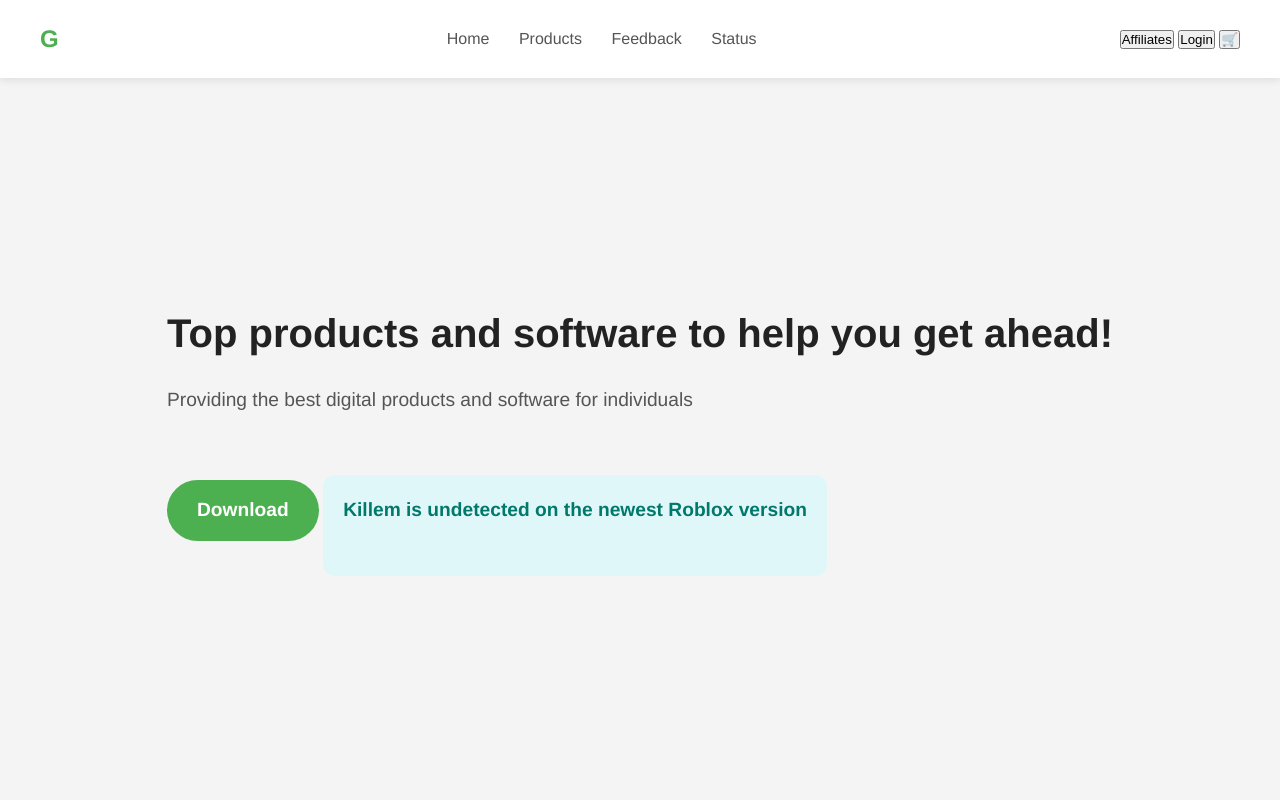
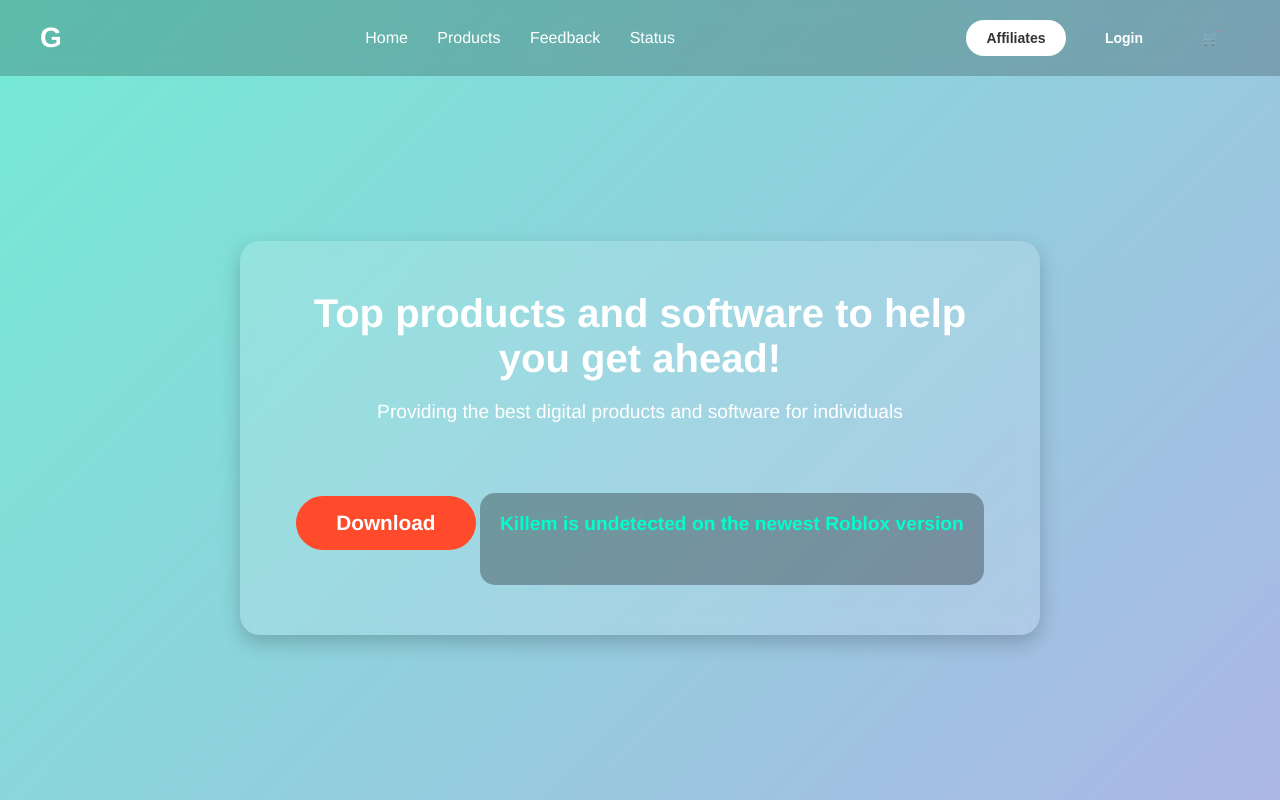
Before and after one commit to sgfdgfjkk/fire, a plain HTML site: page index.html in a window 1280 px wide. Drawn offline with Linux system fonts and the light colour scheme.

Commit message:
Update style.css

```diff
--- a/style.css
+++ b/style.css
@@ -7,99 +7,145 @@
 
 body {
     font-family: 'Helvetica Neue', Helvetica, Arial, sans-serif;
-    background-color: #f4f4f4;
-    color: #333;
-    line-height: 1.6;
+    background: linear-gradient(135deg, #74ebd5, #ACB6E5); /* Nice gradient background */
+    color: #fff;
+    height: 100vh;
+    display: flex;
+    flex-direction: column;
 }
 
+/* Header styles */
 header {
     display: flex;
     justify-content: space-between;
     align-items: center;
     padding: 20px 40px;
-    background-color: #fff;
-    box-shadow: 0 2px 8px rgba(0,0,0,0.1);
+    background-color: rgba(0,0,0,0.2);
+    backdrop-filter: blur(10px);
     position: sticky;
     top: 0;
     z-index: 1000;
 }
 
 .logo {
-    font-size: 24px;
+    font-size: 28px;
     font-weight: bold;
-    color: #4CAF50;
+    color: #fff;
+    letter-spacing: 2px;
 }
 
 nav a {
     margin-left: 25px;
     text-decoration: none;
-    color: #555;
-    font-weight: 500;
+    color: #fff;
     font-size: 16px;
     transition: color 0.3s;
 }
 
 nav a:hover {
-    color: #4CAF50;
+    color: #ffe600; /* Bright accent color on hover */
 }
 
+.auth-buttons button {
+    margin-left: 15px;
+    padding: 10px 20px;
+    border: none;
+    border-radius: 25px;
+    cursor: pointer;
+    font-weight: 600;
+    font-size: 14px;
+    transition: background-color 0.3s, transform 0.2s;
+}
+
+.affiliates {
+    background-color: #fff;
+    color: #333;
+}
+
+.affiliates:hover {
+    background-color: #f0f0f0;
+}
+
+.login {
+    background-color: transparent;
+    color: #fff;
+    border: 2px solid #fff;
+}
+
+.login:hover {
+    background-color: #fff;
+    color: #333;
+}
+
+.cart {
+    background-color: transparent;
+    font-size: 18px;
+    color: #fff;
+}
+
+.cart:hover {
+    color: #ffe600;
+}
+
+/* Main content styles */
 main {
+    flex: 1;
     display: flex;
     justify-content: center;
     align-items: center;
-    min-height: calc(100vh - 80px);
     padding: 40px 20px;
 }
 
-.hero {
-    max-width: 700px;
+.content {
+    background: rgba(255, 255, 255, 0.15);
+    padding: 50px;
+    border-radius: 20px;
+    max-width: 800px;
     width: 100%;
-    background-color: #fff;
-    padding: 40px;
-    border-radius: 12px;
-    box-shadow: 0 4px 12px rgba(0,0,0,0.1);
     text-align: center;
+    box-shadow: 0 8px 20px rgba(0,0,0,0.2);
+    backdrop-filter: blur(10px);
 }
 
 h1 {
     font-size: 2.5em;
     margin-bottom: 20px;
-    color: #222;
+    color: #fff;
 }
 
 p {
     font-size: 1.2em;
     margin-bottom: 30px;
-    color: #555;
+    color: #fff;
 }
 
 .download-btn {
     display: inline-block;
-    padding: 15px 30px;
-    font-size: 1.2em;
+    padding: 15px 40px;
+    font-size: 1.3em;
     font-weight: bold;
     color: #fff;
-    background-color: #4CAF50;
+    background-color: #ff4b2b;
     border-radius: 50px;
     text-decoration: none;
     transition: background-color 0.3s, transform 0.2s;
 }
 
 .download-btn:hover {
-    background-color: #45a049;
+    background-color: #ff416c;
     transform: scale(1.05);
 }
 
 .status-box {
-    margin-top: 30px;
+    margin-top: 40px;
     padding: 20px;
-    background-color: #e0f7fa;
-    border-radius: 12px;
+    background-color: rgba(0,0,0,0.3);
+    border-radius: 15px;
     display: inline-block;
 }
 
 .status {
     font-size: 1.2em;
     font-weight: bold;
-    color: #00796b;
+    color: #00ffcc;
 }
```
